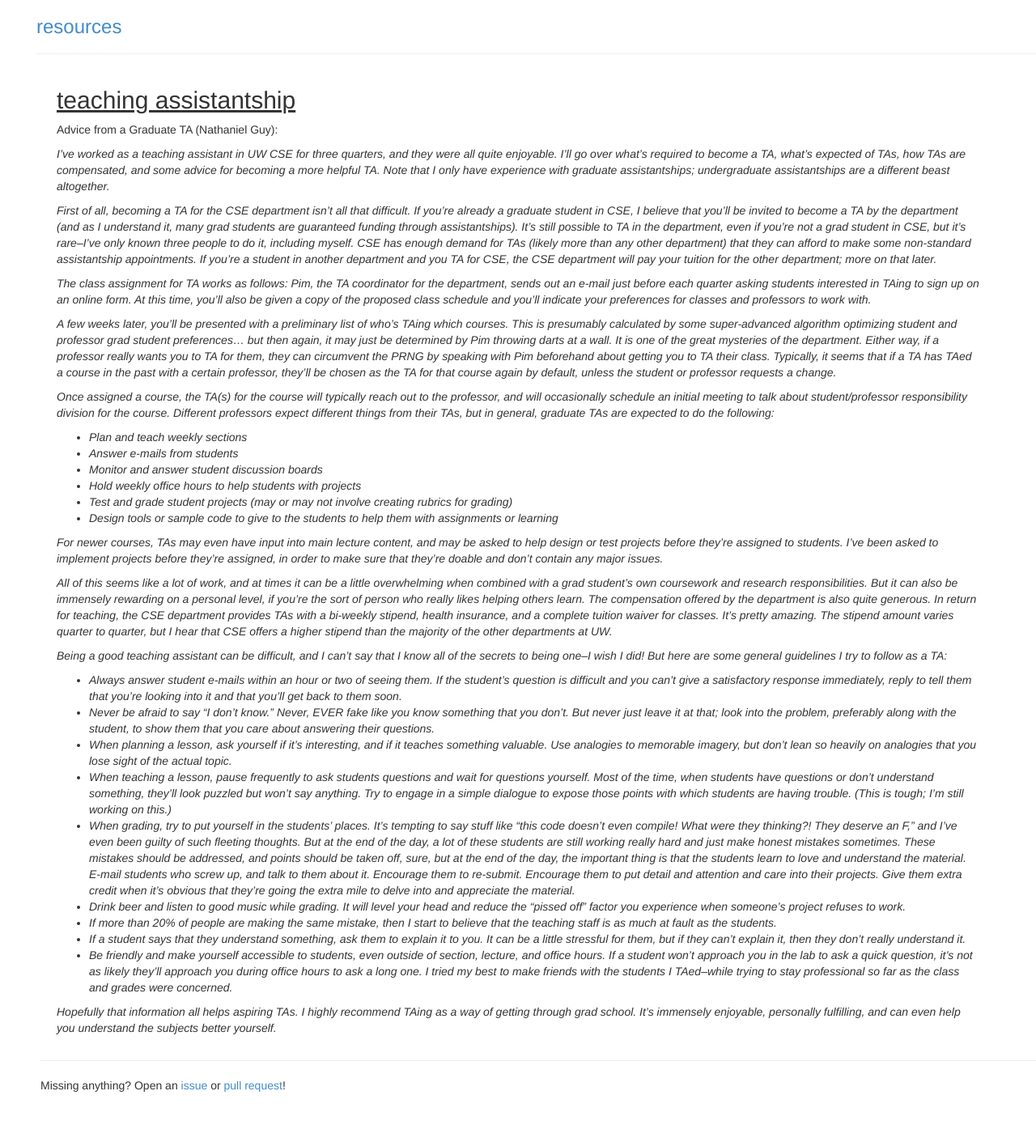
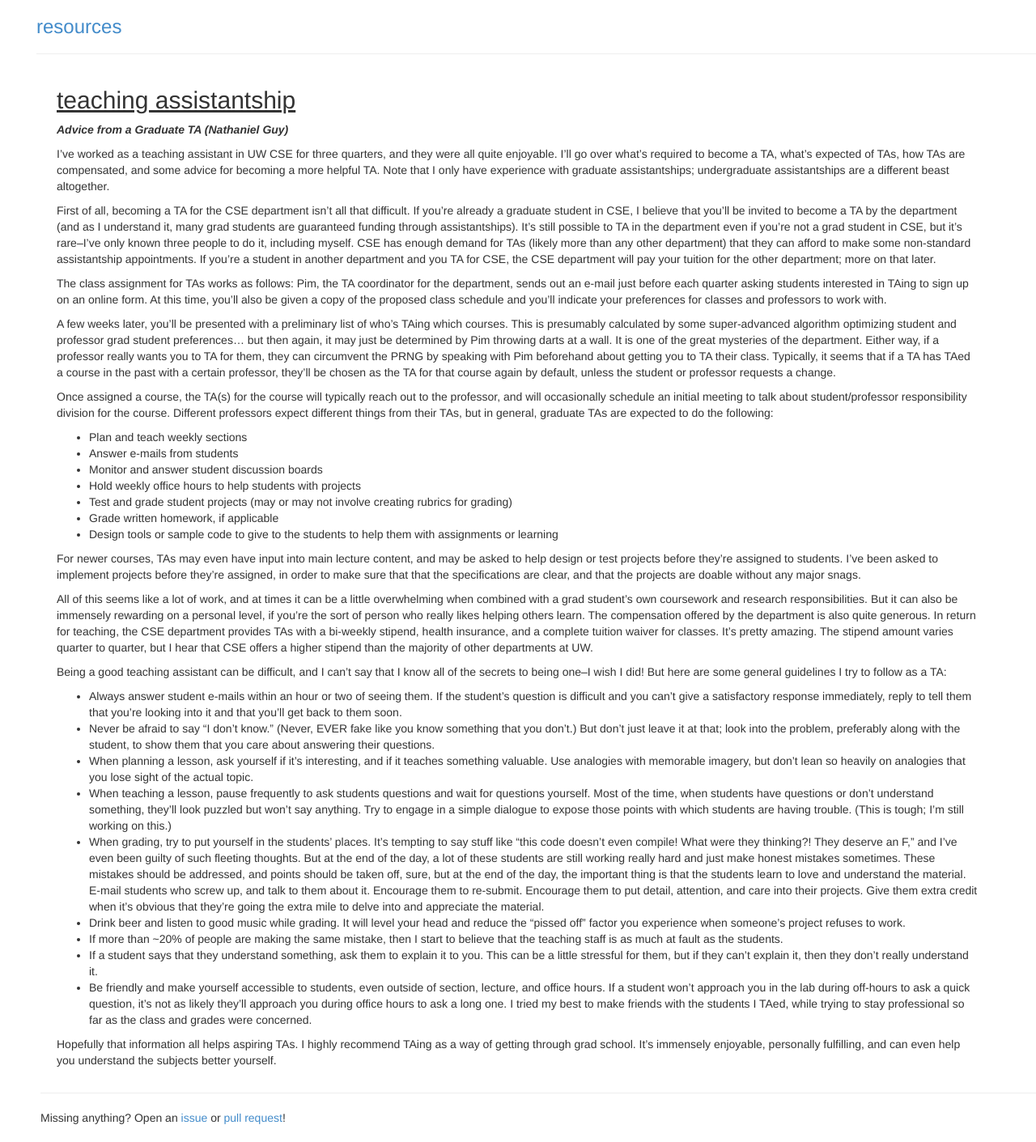
Before and after one commit to NattyBumppo/res, a Jekyll site: the page built from _posts/2014-09-01-teaching-assistant.md, in a window 1280 px wide. Shown: the whole page at 81% size. Built offline with Jekyll 4.4.1, drawn with Linux system fonts in a browser that asks for light colours; Markdown is read by kramdown in place of the engine named in the settings; before the commit the page ends 1371 px from its top, so only the background shows below that.

Commit message:
Update 2014-09-01-teaching-assistant.md
Reformatted and rewrote slightly.

```diff
--- a/_posts/2014-09-01-teaching-assistant.md
+++ b/_posts/2014-09-01-teaching-assistant.md
@@ -5,39 +5,40 @@ description:
 category: uwcse
 ---
 
-Advice from a Graduate TA (Nathaniel Guy):
+***Advice from a Graduate TA (Nathaniel Guy)***
 
-*I've worked as a teaching assistant in UW CSE for three quarters, and they were all quite enjoyable. I'll go over what's required to become a TA, what's expected of TAs, how TAs are compensated, and some advice for becoming a more helpful TA. Note that I only have experience with graduate assistantships; undergraduate assistantships are a different beast altogether.*
+I've worked as a teaching assistant in UW CSE for three quarters, and they were all quite enjoyable. I'll go over what's required to become a TA, what's expected of TAs, how TAs are compensated, and some advice for becoming a more helpful TA. Note that I only have experience with graduate assistantships; undergraduate assistantships are a different beast altogether.
 
-*First of all, becoming a TA for the CSE department isn't all that difficult. If you're already a graduate student in CSE, I believe that you'll be invited to become a TA by the department (and as I understand it, many grad students are guaranteed funding through assistantships). It's still possible to TA in the department, even if you're not a grad student in CSE, but it's rare--I've only known three people to do it, including myself. CSE has enough demand for TAs (likely more than any other department) that they can afford to make some non-standard assistantship appointments. If you're a student in another department and you TA for CSE, the CSE department will pay your tuition for the other department; more on that later.*
+First of all, becoming a TA for the CSE department isn't all that difficult. If you're already a graduate student in CSE, I believe that you'll be invited to become a TA by the department (and as I understand it, many grad students are guaranteed funding through assistantships). It's still possible to TA in the department even if you're not a grad student in CSE, but it's rare--I've only known three people to do it, including myself. CSE has enough demand for TAs (likely more than any other department) that they can afford to make some non-standard assistantship appointments. If you're a student in another department and you TA for CSE, the CSE department will pay your tuition for the other department; more on that later.
 
-*The class assignment for TA works as follows:  Pim, the TA coordinator for the department, sends out an e-mail just before each quarter asking students interested in TAing to sign up on an online form. At this time, you'll also be given a copy of the proposed class schedule and you'll indicate your preferences for classes and professors to work with.*
+The class assignment for TAs works as follows:  Pim, the TA coordinator for the department, sends out an e-mail just before each quarter asking students interested in TAing to sign up on an online form. At this time, you'll also be given a copy of the proposed class schedule and you'll indicate your preferences for classes and professors to work with.
 
-*A few weeks later, you'll be presented with a preliminary list of who's TAing which courses. This is presumably calculated by some super-advanced algorithm optimizing student and professor grad student preferences... but then again, it may just be determined by Pim throwing darts at a wall. It is one of the great mysteries of the department. Either way, if a professor really wants you to TA for them, they can circumvent the PRNG by speaking with Pim beforehand about getting you to TA their class. Typically, it seems that if a TA has TAed a course in the past with a certain professor, they'll be chosen as the TA for that course again by default, unless the student or professor requests a change.*
+A few weeks later, you'll be presented with a preliminary list of who's TAing which courses. This is presumably calculated by some super-advanced algorithm optimizing student and professor grad student preferences... but then again, it may just be determined by Pim throwing darts at a wall. It is one of the great mysteries of the department. Either way, if a professor really wants you to TA for them, they can circumvent the PRNG by speaking with Pim beforehand about getting you to TA their class. Typically, it seems that if a TA has TAed a course in the past with a certain professor, they'll be chosen as the TA for that course again by default, unless the student or professor requests a change.
 
-*Once assigned a course, the TA(s) for the course will typically reach out to the professor, and will occasionally schedule an initial meeting to talk about student/professor responsibility division for the course. Different professors expect different things from their TAs, but in general, graduate TAs are expected to do the following:*
+Once assigned a course, the TA(s) for the course will typically reach out to the professor, and will occasionally schedule an initial meeting to talk about student/professor responsibility division for the course. Different professors expect different things from their TAs, but in general, graduate TAs are expected to do the following:
 
-* *Plan and teach weekly sections*
-* *Answer e-mails from students*
-* *Monitor and answer student discussion boards*
-* *Hold weekly office hours to help students with projects*
-* *Test and grade student projects (may or may not involve creating rubrics for grading)*
-* *Design tools or sample code to give to the students to help them with assignments or learning*
+* Plan and teach weekly sections
+* Answer e-mails from students
+* Monitor and answer student discussion boards
+* Hold weekly office hours to help students with projects
+* Test and grade student projects (may or may not involve creating rubrics for grading)
+* Grade written homework, if applicable
+* Design tools or sample code to give to the students to help them with assignments or learning
 
-*For newer courses, TAs may even have input into main lecture content, and may be asked to help design or test projects before they're assigned to students. I've been asked to implement projects before they're assigned, in order to make sure that they're doable and don't contain any major issues.*
+For newer courses, TAs may even have input into main lecture content, and may be asked to help design or test projects before they're assigned to students. I've been asked to implement projects before they're assigned, in order to make sure that that the specifications are clear, and that the projects are doable without any major snags.
 
-*All of this seems like a lot of work, and at times it can be a little overwhelming when combined with a grad student's own coursework and research responsibilities. But it can also be immensely rewarding on a personal level, if you're the sort of person who really likes helping others learn. The compensation offered by the department is also quite generous. In return for teaching, the CSE department provides TAs with a bi-weekly stipend, health insurance, and a complete tuition waiver for classes. It's pretty amazing. The stipend amount varies quarter to quarter, but I hear that CSE offers a higher stipend than the majority of the other departments at UW.*
+All of this seems like a lot of work, and at times it can be a little overwhelming when combined with a grad student's own coursework and research responsibilities. But it can also be immensely rewarding on a personal level, if you're the sort of person who really likes helping others learn. The compensation offered by the department is also quite generous. In return for teaching, the CSE department provides TAs with a bi-weekly stipend, health insurance, and a complete tuition waiver for classes. It's pretty amazing. The stipend amount varies quarter to quarter, but I hear that CSE offers a higher stipend than the majority of other departments at UW.
 
-*Being a good teaching assistant can be difficult, and I can't say that I know all of the secrets to being one--I wish I did! But here are some general guidelines I try to follow as a TA:*
+Being a good teaching assistant can be difficult, and I can't say that I know all of the secrets to being one--I wish I did! But here are some general guidelines I try to follow as a TA:
 
-* *Always answer student e-mails within an hour or two of seeing them. If the student's question is difficult and you can't give a satisfactory response immediately, reply to tell them that you're looking into it and that you'll get back to them soon.*
-* *Never be afraid to say "I don't know." Never, EVER fake like you know something that you don't. But never just leave it at that; look into the problem, preferably along with the student, to show them that you care about answering their questions.*
-* *When planning a lesson, ask yourself if it's interesting, and if it teaches something valuable. Use analogies to memorable imagery, but don't lean so heavily on analogies that you lose sight of the actual topic.*
-* *When teaching a lesson, pause frequently to ask students questions and wait for questions yourself. Most of the time, when students have questions or don't understand something, they'll look puzzled but won't say anything. Try to engage in a simple dialogue to expose those points with which students are having trouble. (This is tough; I'm still working on this.)*
-* *When grading, try to put yourself in the students' places. It's tempting to say stuff like "this code doesn't even compile! What were they thinking?! They deserve an F," and I've even been guilty of such fleeting thoughts. But at the end of the day, a lot of these students are still working really hard and just make honest mistakes sometimes. These mistakes should be addressed, and points should be taken off, sure, but at the end of the day, the important thing is that the students learn to love and understand the material. E-mail students who screw up, and talk to them about it. Encourage them to re-submit. Encourage them to put detail and attention and care into their projects. Give them extra credit when it's obvious that they're going the extra mile to delve into and appreciate the material.*
-* *Drink beer and listen to good music while grading. It will level your head and reduce the "pissed off" factor you experience when someone's project refuses to work.*
-* *If more than 20% of people are making the same mistake, then I start to believe that the teaching staff is as much at fault as the students.*
-* *If a student says that they understand something, ask them to explain it to you. It can be a little stressful for them, but if they can't explain it, then they don't really understand it.*
-* *Be friendly and make yourself accessible to students, even outside of section, lecture, and office hours. If a student won't approach you in the lab to ask a quick question, it's not as likely they'll approach you during office hours to ask a long one. I tried my best to make friends with the students I TAed--while trying to stay professional so far as the class and grades were concerned.*
+* Always answer student e-mails within an hour or two of seeing them. If the student's question is difficult and you can't give a satisfactory response immediately, reply to tell them that you're looking into it and that you'll get back to them soon.
+* Never be afraid to say "I don't know." (Never, EVER fake like you know something that you don't.) But don't just leave it at that; look into the problem, preferably along with the student, to show them that you care about answering their questions.
+* When planning a lesson, ask yourself if it's interesting, and if it teaches something valuable. Use analogies with memorable imagery, but don't lean so heavily on analogies that you lose sight of the actual topic.
+* When teaching a lesson, pause frequently to ask students questions and wait for questions yourself. Most of the time, when students have questions or don't understand something, they'll look puzzled but won't say anything. Try to engage in a simple dialogue to expose those points with which students are having trouble. (This is tough; I'm still working on this.)
+* When grading, try to put yourself in the students' places. It's tempting to say stuff like "this code doesn't even compile! What were they thinking?! They deserve an F," and I've even been guilty of such fleeting thoughts. But at the end of the day, a lot of these students are still working really hard and just make honest mistakes sometimes. These mistakes should be addressed, and points should be taken off, sure, but at the end of the day, the important thing is that the students learn to love and understand the material. E-mail students who screw up, and talk to them about it. Encourage them to re-submit. Encourage them to put detail, attention, and care into their projects. Give them extra credit when it's obvious that they're going the extra mile to delve into and appreciate the material.
+* Drink beer and listen to good music while grading. It will level your head and reduce the "pissed off" factor you experience when someone's project refuses to work.
+* If more than ~20% of people are making the same mistake, then I start to believe that the teaching staff is as much at fault as the students.
+* If a student says that they understand something, ask them to explain it to you. This can be a little stressful for them, but if they can't explain it, then they don't really understand it.
+* Be friendly and make yourself accessible to students, even outside of section, lecture, and office hours. If a student won't approach you in the lab during off-hours to ask a quick question, it's not as likely they'll approach you during office hours to ask a long one. I tried my best to make friends with the students I TAed, while trying to stay professional so far as the class and grades were concerned.
 
-*Hopefully that information all helps aspiring TAs. I highly recommend TAing as a way of getting through grad school. It's immensely enjoyable, personally fulfilling, and can even help you understand the subjects better yourself.*
+Hopefully that information all helps aspiring TAs. I highly recommend TAing as a way of getting through grad school. It's immensely enjoyable, personally fulfilling, and can even help you understand the subjects better yourself.
```
